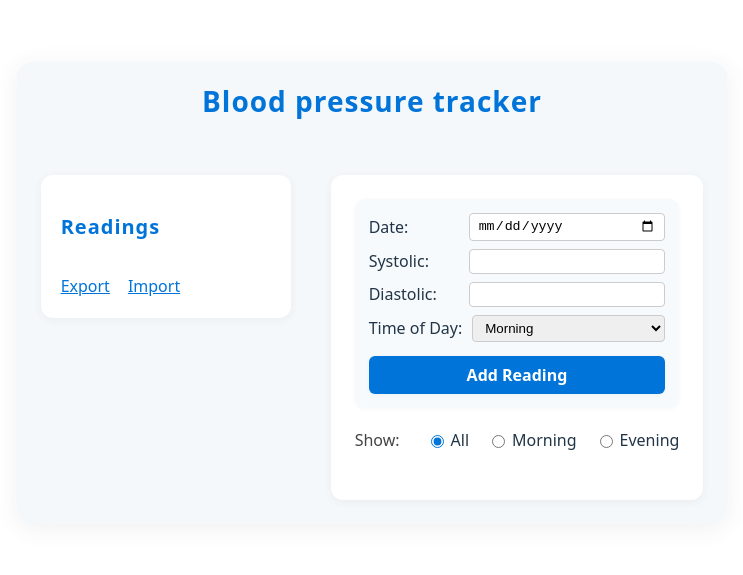
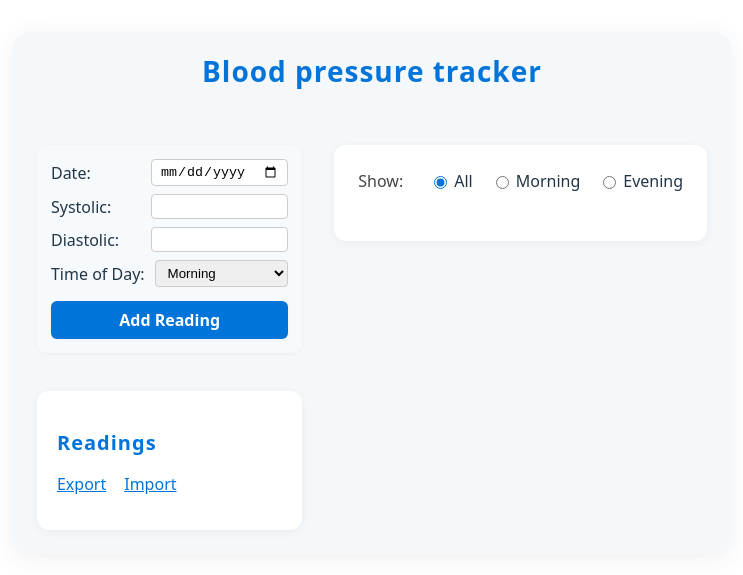
Before and after one commit to terrysmalone/bp-monitor, a React (Vite) app: page / in a window 1280 px wide. Shown: the part 107-682 px from the top of the page, without its empty margins (268-1011 px from the left). Built offline with nearby package versions, Linux system fonts and the light colour scheme.

Commit message:
Shuffle components around

```diff
--- a/src/App.tsx
+++ b/src/App.tsx
@@ -16,8 +16,8 @@ const maxSys = 170
 const minSys = 0
 const maxDia = 100
 const minDia = 0
-const graphHeight = 200
-const graphWidth = 400
+const graphHeight = 420
+const graphWidth = 820
 const padding = 30
 
 const categories = [
@@ -122,7 +122,7 @@ function App() {
   return (
     <div
       style={{
-        maxWidth: 900,
+        maxWidth: 1200,
         margin: '2rem auto',
         padding: 24,
         display: 'flex',
@@ -147,14 +147,18 @@ function App() {
       >
         Blood pressure tracker
       </h1>
-      <div style={{ display: 'flex', alignItems: 'flex-start', gap: 40, width: '100%' }}>
-        <ReadingList
-          readings={sortedReadings}
-          onExport={handleExport}
-          onImport={handleImport}
-        />
+      <div style={{ display: 'flex', alignItems: 'flex-start', gap: 32, width: '100%' }}>
+        {/* Left column: BPForm above ReadingList */}
+        <div style={{ minWidth: 260, display: 'flex', flexDirection: 'column', gap: 18 }}>
+          <BPForm setReadings={setReadings} />
+          <ReadingList
+            readings={sortedReadings}
+            onExport={handleExport}
+            onImport={handleImport}
+          />
+        </div>
+        {/* Right column: Graphs */}
         <div style={{ flex: 1, background: '#fff', borderRadius: 12, boxShadow: '0 2px 8px 0 rgba(60,60,60,0.06)', padding: 24 }}>
-          <BPForm setReadings={setReadings} />
           <div style={{ marginBottom: 24, display: 'flex', alignItems: 'center', gap: 18 }}>
             <span style={{ fontWeight: 500, color: '#444', marginRight: 8 }}>Show:</span>
             <label style={{ display: 'flex', alignItems: 'center', gap: 4 }}>
--- a/src/ReadingList.tsx
+++ b/src/ReadingList.tsx
@@ -41,6 +41,21 @@ export default function ReadingList({ readings, onExport, onImport }: Props) {
       }}
     >
       <h2 style={{ fontSize: 20, marginBottom: 14, color: '#0074d9', letterSpacing: 1 }}>Readings</h2>
+      {/* Export/Import buttons moved above the list */}
+      <div style={{ marginBottom: 14, display: 'flex', gap: 10 }}>
+        <label style={{ display: 'inline-block', cursor: 'pointer', marginRight: 8 }}>
+          <span style={{ textDecoration: 'underline', color: '#0074d9', fontWeight: 500 }} onClick={onExport}>Export</span>
+        </label>
+        <label style={{ display: 'inline-block', cursor: 'pointer' }}>
+          <span style={{ textDecoration: 'underline', color: '#0074d9', fontWeight: 500 }}>Import</span>
+          <input
+            type="file"
+            accept=".txt"
+            onChange={onImport}
+            style={{ display: 'none' }}
+          />
+        </label>
+      </div>
       <div
         style={{
           overflowY: 'auto',
@@ -87,20 +102,6 @@ export default function ReadingList({ readings, onExport, onImport }: Props) {
           })}
         </ul>
       </div>
-      <div style={{ marginTop: 18, display: 'flex', gap: 10 }}>
-        <label style={{ display: 'inline-block', cursor: 'pointer', marginRight: 8 }}>
-          <span style={{ textDecoration: 'underline', color: '#0074d9', fontWeight: 500 }} onClick={onExport}>Export</span>
-        </label>
-        <label style={{ display: 'inline-block', cursor: 'pointer' }}>
-          <span style={{ textDecoration: 'underline', color: '#0074d9', fontWeight: 500 }}>Import</span>
-          <input
-            type="file"
-            accept=".txt"
-            onChange={onImport}
-            style={{ display: 'none' }}
-          />
-        </label>
-      </div>
     </div>
   )
 }
```
